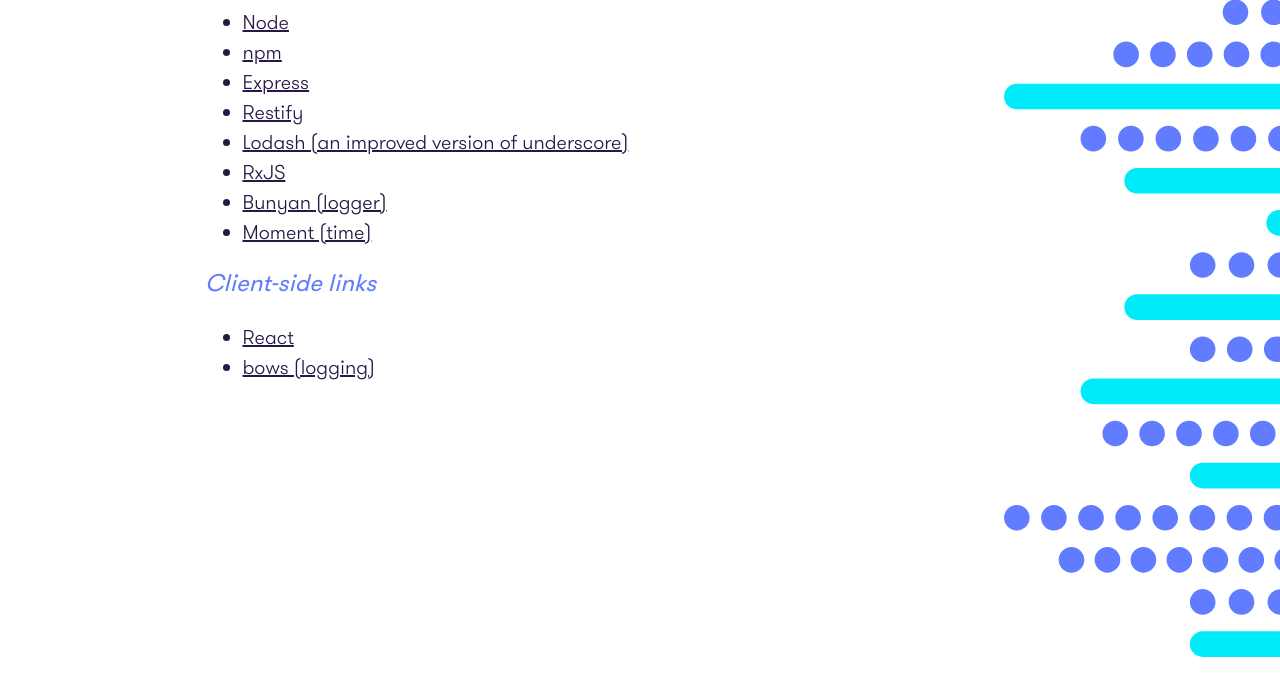
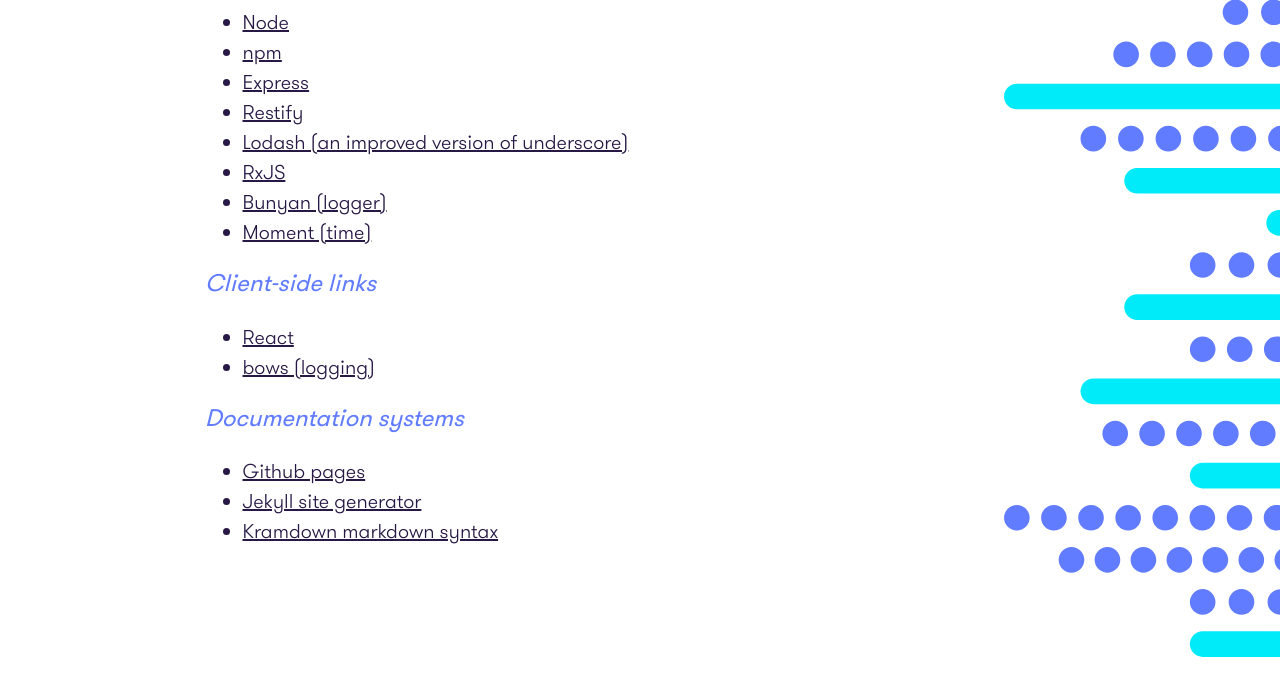
Before and after one commit to tidepool-org/tidepool-org.github.io, a Jekyll site: the page built from References.md, in a window 1280 px wide and 900 px high, scrolled down 708 px. Shown: the top 696 px of the window. Built offline with Jekyll 4.4.1, drawn with Linux system fonts in a browser that asks for light colours.

Commit message:
Document the documentation about documentation

```diff
--- a/References.md
+++ b/References.md
@@ -36,3 +36,9 @@ This page is for holding useful links.
 
 * [React](http://facebook.github.io/react/)
 * [bows (logging)](https://github.com/latentflip/bows)
+
+###Documentation systems
+
+* [Github pages](https://pages.github.com/)
+* [Jekyll site generator](http://jekyllrb.com/docs/home/)
+* [Kramdown markdown syntax](http://kramdown.gettalong.org/syntax.html)
```
